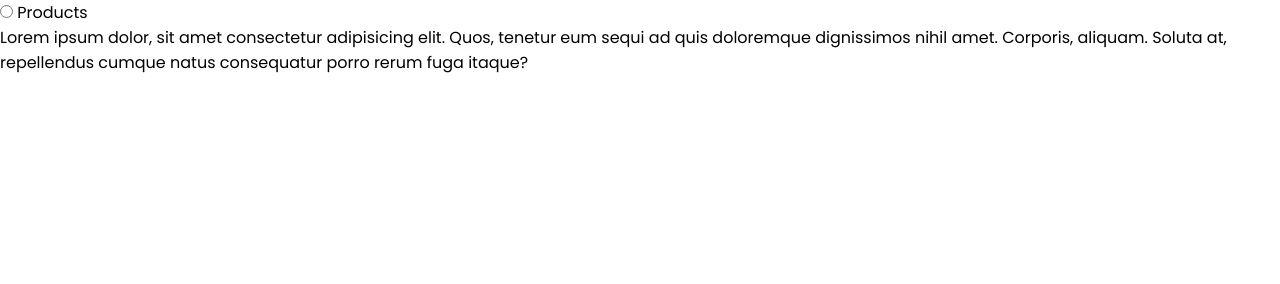
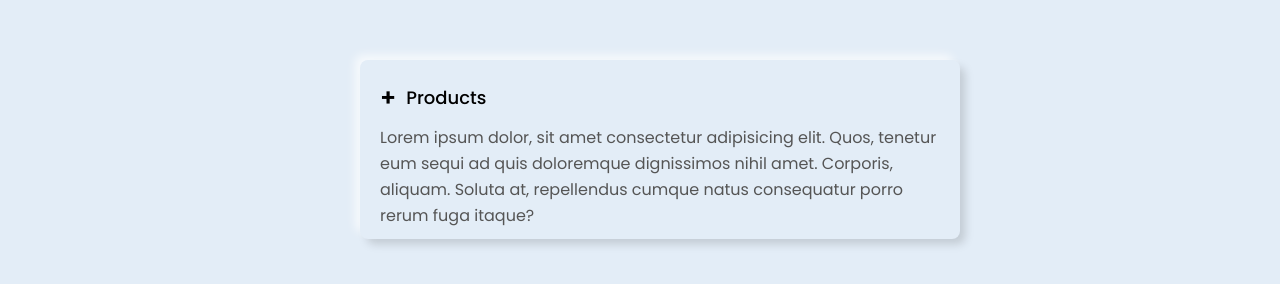
Before and after one commit to CJR85/neumorphism-accordion, a plain HTML site: page index.html in a window 1280 px wide. Drawn offline with Linux system fonts and the light colour scheme.

Commit message:
Style body, li, label, content and accordion classes

```diff
--- a/style.css
+++ b/style.css
@@ -6,3 +6,49 @@
   box-sizing: border-box;
   font-family: 'Poppins', sans-serif;
 }
+
+body {
+  background: #e3edf7;
+}
+
+.accordion {
+  margin: 60px auto;
+  width: 600px;
+}
+
+.accordion li {
+  list-style: none;
+  width: 100%;
+  margin: 20px;
+  padding: 10px;
+  border-radius: 8px;
+  background: #e3edf7;
+  box-shadow: 6px 6px 10px -1px rgba(0, 0, 0, 0.15),
+    -6px -6px 10px -1px rgba(255, 255, 255, 0.7);
+}
+
+.accordion li label {
+  display: flex;
+  align-items: center;
+  padding: 10px;
+  font-size: 18px;
+  font-weight: 500;
+  cursor: pointer;
+}
+
+label::before {
+  content: '+';
+  margin-right: 10px;
+  font-size: 24px;
+  font-weight: 600;
+}
+
+input[type='radio'] {
+  display: none;
+}
+
+.accordion .content {
+  color: #555;
+  padding: 0px 10px;
+  line-height: 26px;
+}
```
